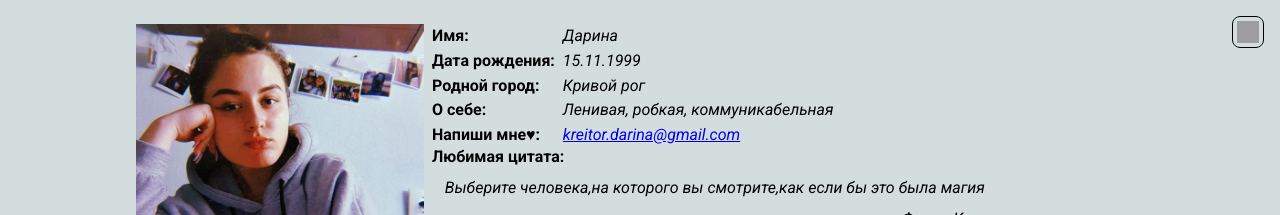
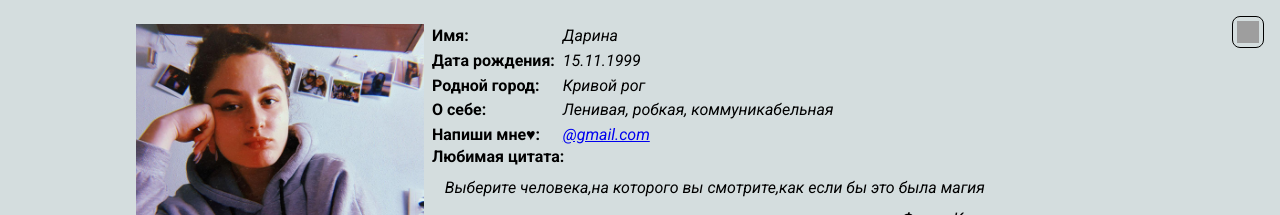
Before and after one commit to Clover66/clover66.github.io, a plain HTML site: page index.html in a window 1280 px wide. Shown: the top 215 px of the page. Drawn offline with nearby package versions, Linux system fonts and the light colour scheme; grey boxes are pictures that could not be loaded.

Commit message:
Update index.html

```diff
--- a/index.html
+++ b/index.html
@@ -54,7 +54,7 @@
                 <p>О себе:</p>
                 <p>Ленивая, робкая, коммуникабельная </p>
                 <p>Напиши мне♥:</p>
-                <p><a href="mailto:НУЖНО НЕ ЗАБЫТЬ ВПИСАТЬ ПОЧТУ">kreitor.darina@gmail.com</a></p>
+                <p><a href="mailto:kreitor.darina@gmail.com">@gmail.com</a></p>
             </div>
             <div class="quote">
                 <h4>Любимая цитата:</h4>
```
